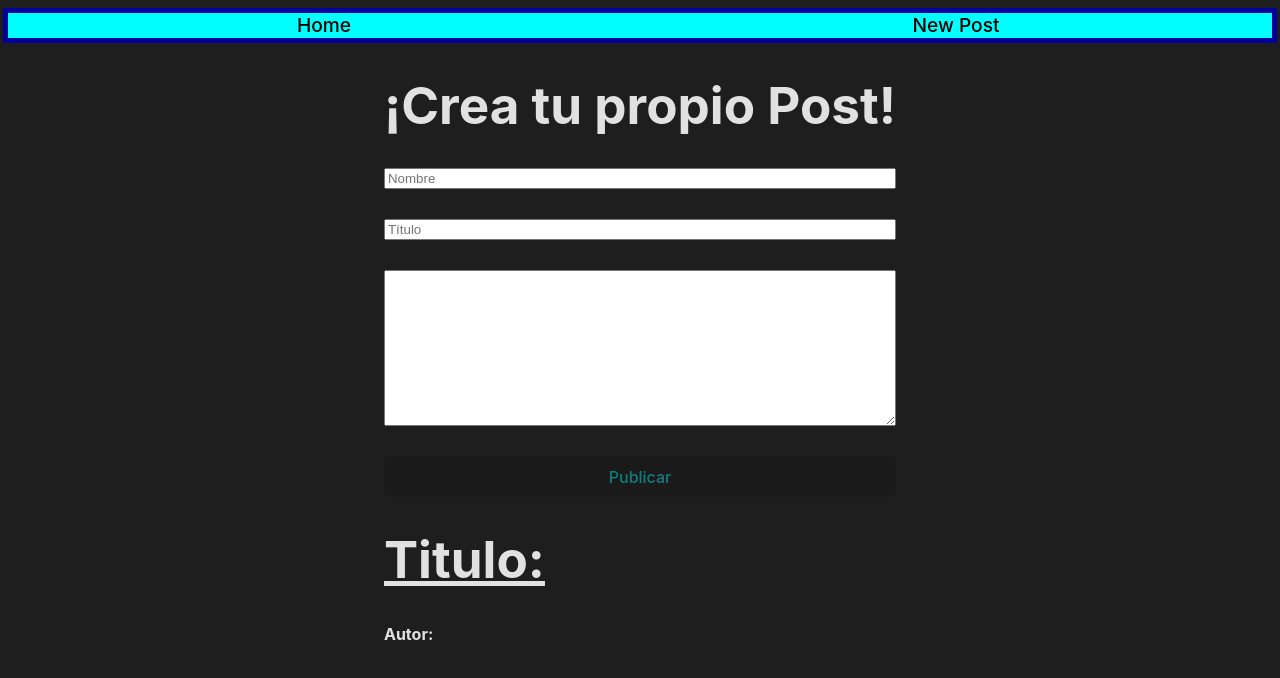
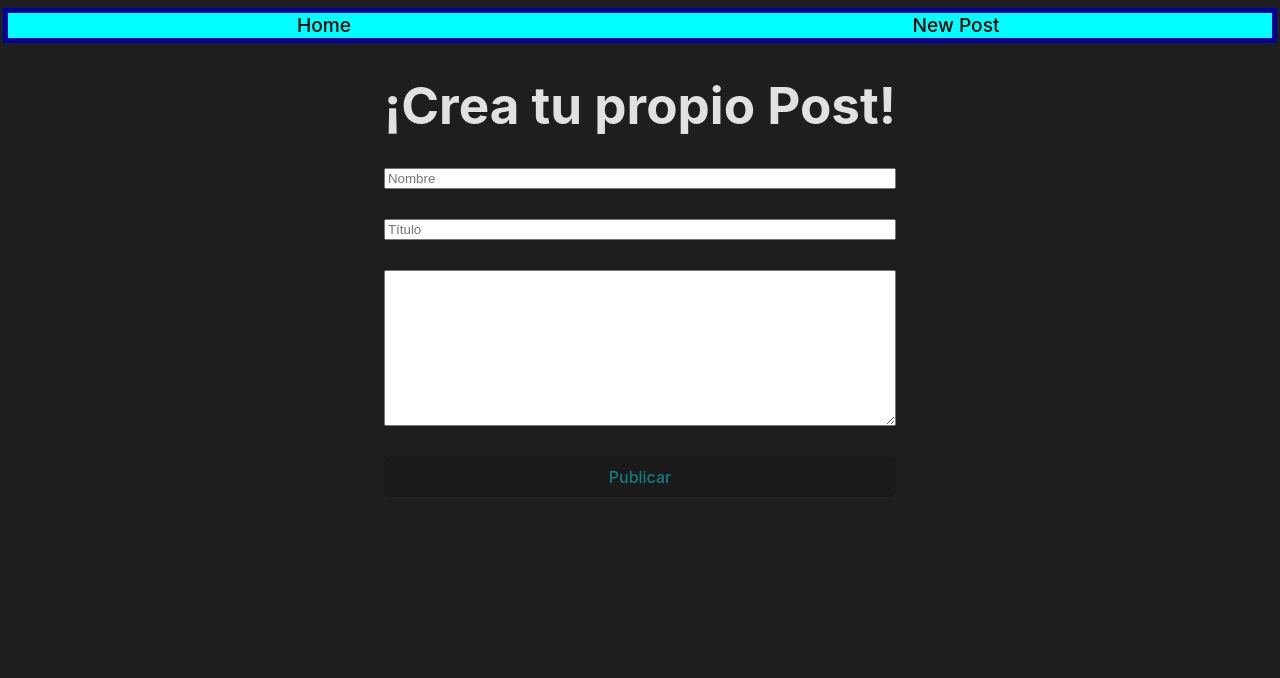
Before and after one commit to Palermukii/React-TP, a React (Vite) app: page /newpost in a window 1280 px wide. Shown: the top 678 px of the page. Built offline with nearby package versions, Linux system fonts and the light colour scheme.

Commit message:
agregamos la pagina de los posteos

```diff
--- a/src/componentes/NewPost.jsx
+++ b/src/componentes/NewPost.jsx
@@ -53,7 +53,6 @@ const handleSubmit = (e) => {
       <textarea value={article} id="Articulo" cols="40" rows="10" onChange={(e) => setArticle(e.target.value)}></textarea>
       <button className="publicar" type='submit'>Publicar</button>
     </form>
-    {post && <Posts post={post} />}
 
 
   </div>
--- a/src/componentes/Post.jsx
+++ b/src/componentes/Post.jsx
@@ -9,7 +9,7 @@ const Post = () => {
     useEffect(()=> {
         let posteos = JSON.parse(localStorage.getItem('post'));
         if (posteos) setPost(posteos.filter(p => p.id == id)[0]);
-    },[])
+    },[]);
 
 
 
```
